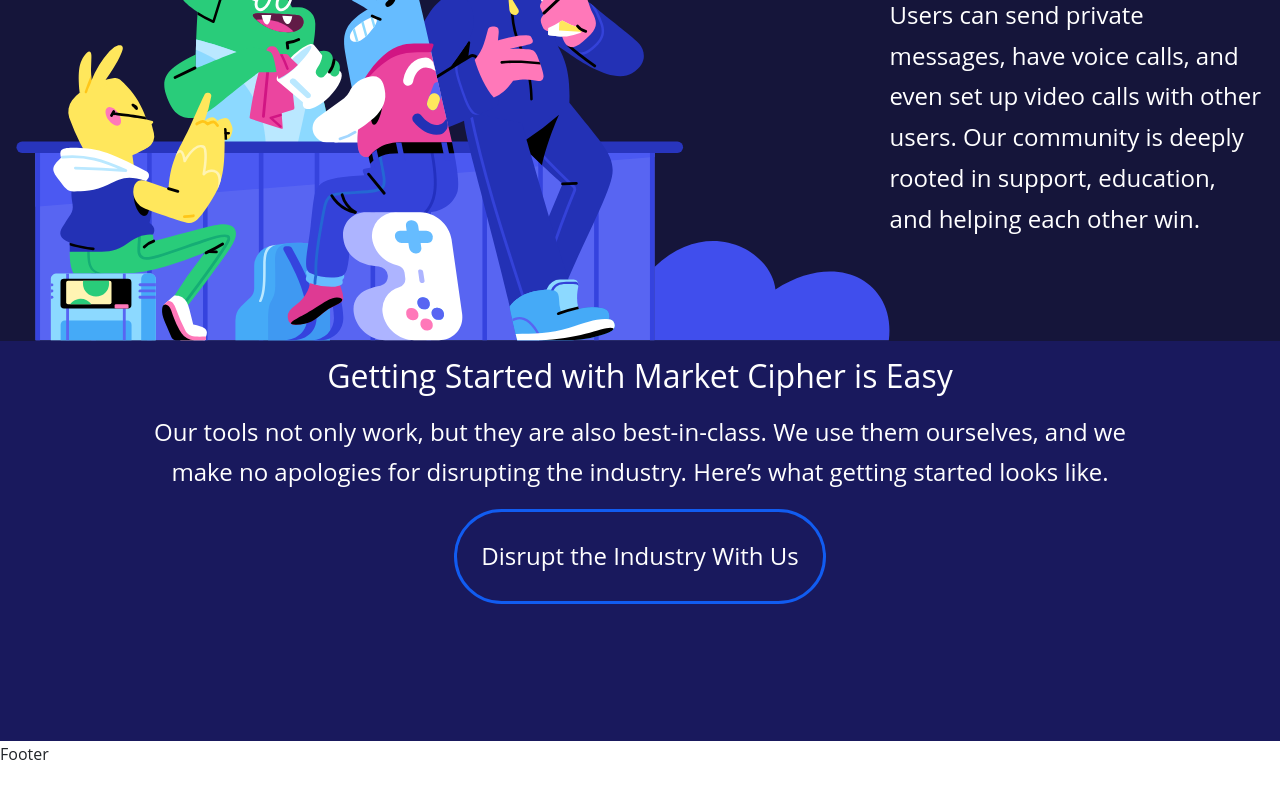
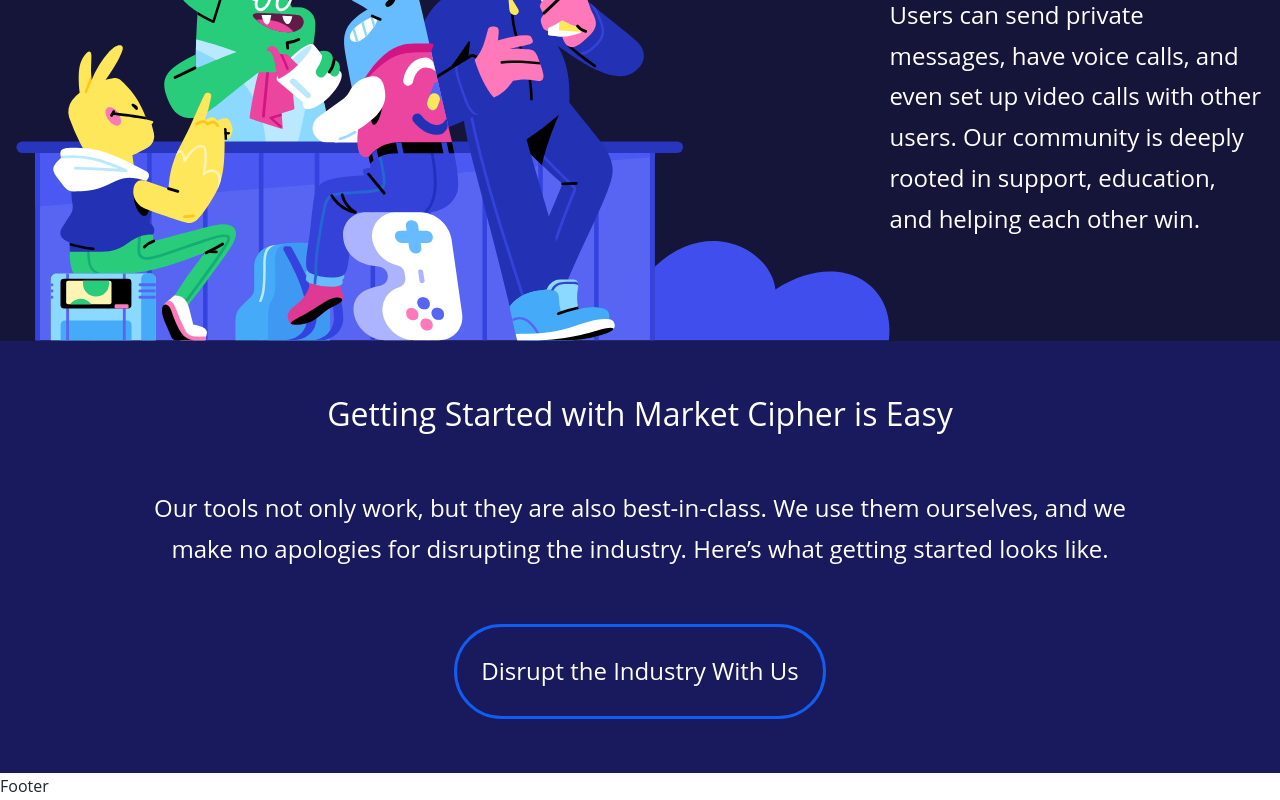
Before and after one commit to RyanBatchelor/MarketCipher, a React (Create React App) app: page / in a window 1280 px wide. Shown: the part 3766-4566 px from the top of the page. Before the commit the page ends 4534 px from the top, so only its background shows below. Built offline with nearby package versions, Linux system fonts and the light colour scheme.

Commit message:
fixed centering in Getting Started Section

```diff
--- a/src/scss/App.scss
+++ b/src/scss/App.scss
@@ -330,7 +330,7 @@
 
 .getting-started-content{
   max-width: 1000px;
-  height: 100%;
+  min-height: 50vh;
   display: flex;
   flex-direction: column;
   justify-content: space-evenly;
```
